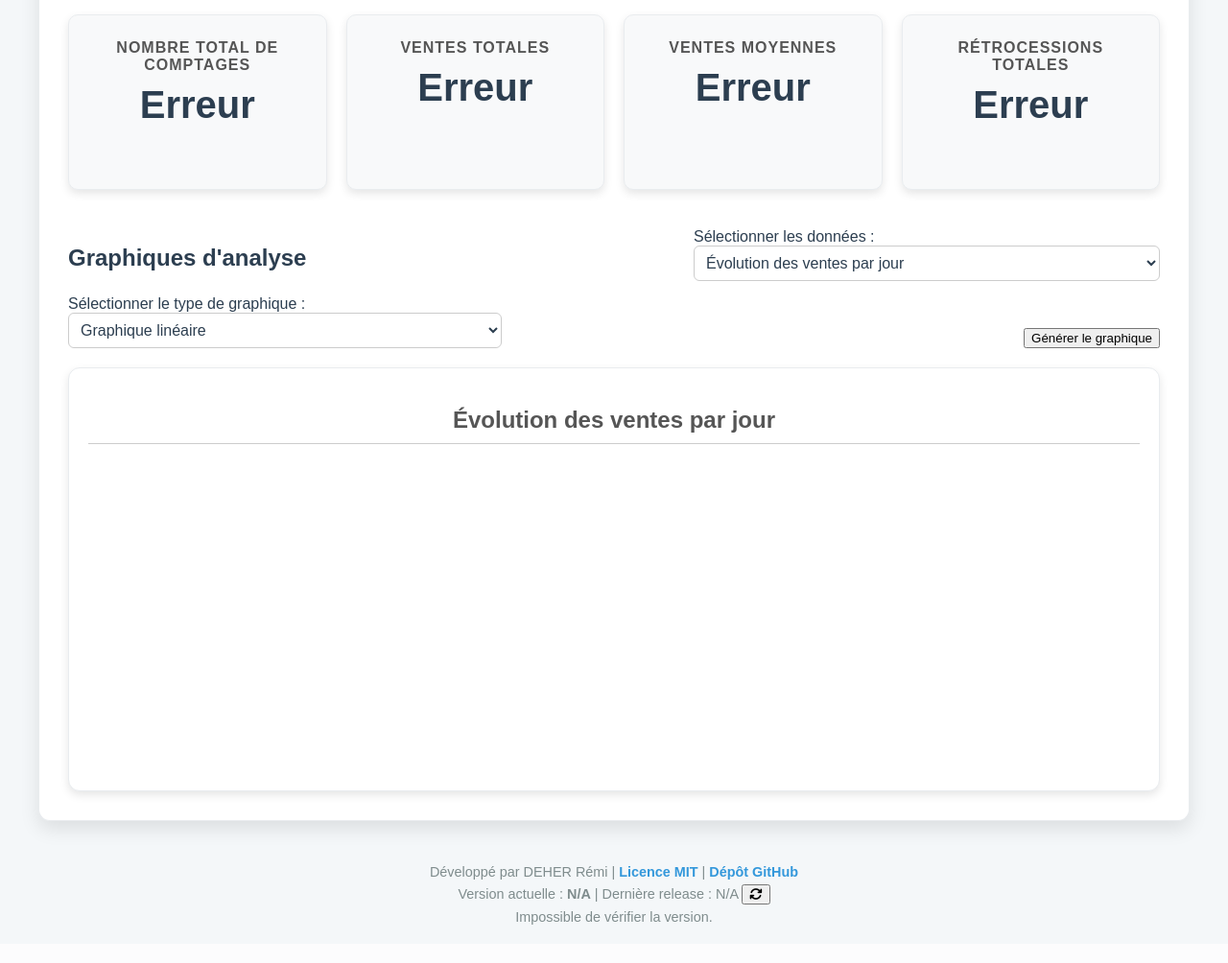
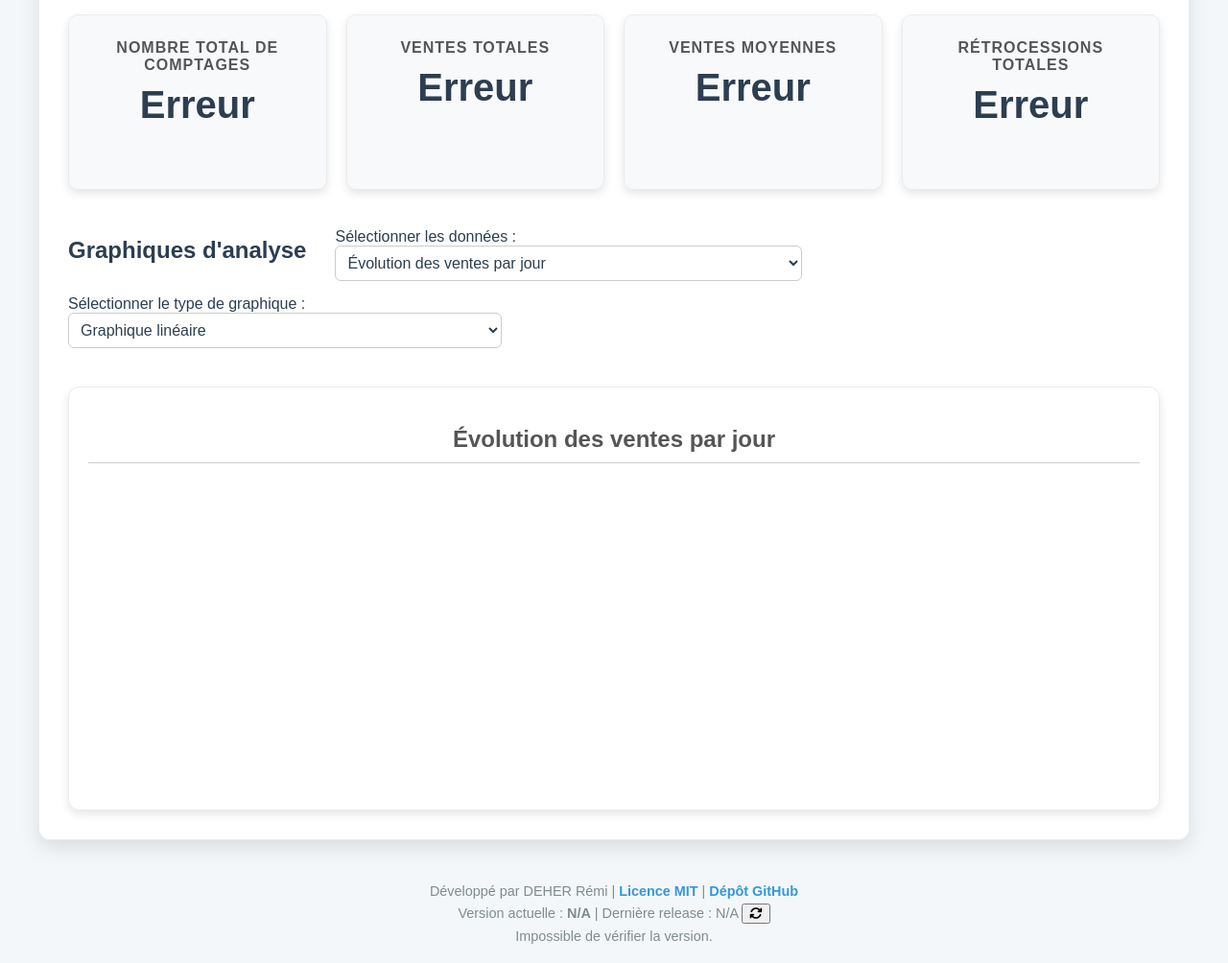
Before and after one commit to remi-deher/logiciel-comptage-caisse, a PHP site: page /templates/statistiques.php in a window 1280 px wide. Shown: the part 624-1628 px from the top of the page at 96% size. Before the commit the page ends 1588 px from the top, so only its background shows below. Run offline with PHP 8.4, Linux system fonts and the light colour scheme; data that the repository does not hold is empty; a map, chart or similar area stays blank; some libraries are stand-ins or nearby versions.

Commit message:
remplacement de la librairie Chart.JS par la librairie ApexChart

```diff
--- a/public/css/stats.css
+++ b/public/css/stats.css
@@ -274,10 +274,16 @@ body[data-theme="dark"] .filter-form input[type="date"] {
 }
 
 /* NOUVEAU: Styles pour la section des graphiques */
+.section-charts {
+    display: flex;
+    flex-direction: column;
+    gap: 20px;
+}
+
 .section-charts .chart-controls {
     display: flex;
-    justify-content: space-between;
-    align-items: flex-end;
+    justify-content: flex-start;
+    align-items: center;
     flex-wrap: wrap;
     gap: 15px;
     margin-bottom: 20px;
@@ -287,6 +293,7 @@ body[data-theme="dark"] .filter-form input[type="date"] {
     margin: 0;
     border-bottom: none;
     font-size: 1.5em;
+    margin-right: 15px;
 }
 
 .section-charts .chart-controls .input-group {
@@ -305,12 +312,13 @@ body[data-theme="dark"] .filter-form input[type="date"] {
 
 .chart-display .chart-container {
     height: 400px;
+    min-height: 400px; /* Ajout d'une hauteur minimale */
     border-radius: 12px;
     background-color: var(--color-surface);
     padding: 20px;
     box-shadow: 0 4px 10px var(--shadow-color);
     border: 1px solid var(--color-border-light);
-    margin-top: 20px;
+    position: relative;
 }
 
 .chart-display h2 {
@@ -325,8 +333,8 @@ body[data-theme="dark"] .filter-form input[type="date"] {
 .chart-display canvas {
     max-width: 100%;
     max-height: 100%;
-    width: auto;
-    height: auto;
+    width: 100%; /* Ajustement de la largeur pour qu'elle s'adapte à 100% */
+    height: 100%; /* Ajustement de la hauteur pour qu'elle s'adapte à 100% */
     display: block;
     margin: auto;
 }
--- a/public/js/stats.js
+++ b/public/js/stats.js
@@ -8,10 +8,9 @@ document.addEventListener('DOMContentLoaded', function() {
     let mainChart;
 
     const chartTitleElement = document.getElementById('chart-title');
-    const chartCanvas = document.getElementById('mainChart');
+    const chartContainer = document.getElementById('mainChart');
     const chartTypeSelector = document.getElementById('chart-type-selector');
     const dataSelector = document.getElementById('data-selector');
-    const generateChartBtn = document.getElementById('generate-chart-btn');
     const modal = document.getElementById('details-modal');
     const modalContent = document.getElementById('modal-details-content');
     const closeModalBtn = modal ? modal.querySelector('.modal-close') : null;
@@ -21,106 +20,105 @@ document.addEventListener('DOMContentLoaded', function() {
     const resetBtn = document.getElementById('reset-filter-btn');
 
     const chartColors = [
-        'rgba(255, 99, 132, 0.8)',
-        'rgba(54, 162, 235, 0.8)',
-        'rgba(255, 206, 86, 0.8)',
-        'rgba(75, 192, 192, 0.8)',
-        'rgba(153, 102, 255, 0.8)',
-        'rgba(255, 159, 64, 0.8)'
+        '#FF6384',
+        '#36A2EB',
+        '#FFCE56',
+        '#4BC0C0',
+        '#9966FF',
+        '#FF9F40'
     ];
 
-    // Fonction principale de mise à jour des graphiques
+    // Fonction principale de mise à jour des graphiques avec ApexCharts
     function updateChart() {
-        if (!chartCanvas) {
-            console.error("Élément canvas 'mainChart' introuvable. Le graphique ne sera pas affiché.");
+        if (!chartContainer) {
+            console.error("Élément conteneur 'mainChart' introuvable.");
             return;
         }
 
+        // Données à afficher
         const selectedData = dataSelector.value;
         const selectedChartType = chartTypeSelector.value;
         const dataToDisplay = chartData[selectedData];
-        let title = dataSelector.options[dataSelector.selectedIndex].text;
+        const title = dataSelector.options[dataSelector.selectedIndex].text;
 
         if (!dataToDisplay || !dataToDisplay.labels || dataToDisplay.data.length === 0) {
             if (mainChart) {
                 mainChart.destroy();
+                mainChart = null;
             }
             chartTitleElement.textContent = title + " (pas de données)";
             return;
         }
 
-        const ctx = chartCanvas.getContext('2d');
-        if (mainChart) {
-            mainChart.destroy();
-        }
-
-        const datasets = [];
-        let labels = [];
-
-        if (selectedData === 'evolution') {
-            labels = dataToDisplay.labels;
-            datasets.push({
-                label: 'Ventes totales',
-                data: dataToDisplay.data,
-                borderColor: chartColors[1],
-                backgroundColor: 'rgba(54, 162, 235, 0.2)',
-                fill: true,
-                tension: 0.4
-            });
-        } else if (selectedData === 'repartition' || selectedData === 'comparaison') {
-            labels = dataToDisplay.labels;
-             datasets.push({
-                label: title,
-                data: dataToDisplay.data,
-                backgroundColor: chartColors,
-                borderColor: selectedChartType === 'doughnut' ? '#fff' : chartColors,
-                borderWidth: selectedChartType === 'doughnut' ? 2 : 1
-            });
-        }
-
-        mainChart = new Chart(ctx, {
-            type: selectedChartType,
-            data: {
-                labels: labels,
-                datasets: datasets
+        // Configuration pour ApexCharts
+        let chartOptions = {
+            chart: {
+                type: selectedChartType === 'doughnut' ? 'pie' : selectedChartType,
+                height: 350,
+                toolbar: { show: false }
             },
-            options: {
-                responsive: true,
-                maintainAspectRatio: false,
-                plugins: {
-                    legend: {
-                        position: selectedChartType === 'doughnut' ? 'right' : 'top',
-                        labels: {
-                            usePointStyle: selectedChartType === 'doughnut',
-                            boxWidth: 8,
-                            padding: 15,
+            series: [{
+                name: 'Ventes',
+                data: dataToDisplay.data
+            }],
+            labels: dataToDisplay.labels,
+            colors: chartColors,
+            title: {
+                text: title,
+                align: 'center',
+                style: {
                     color: getComputedStyle(document.body).getPropertyValue('--color-text-primary')
                 }
             },
-                    tooltip: {
-                        callbacks: {
-                            label: function(context) {
-                                let label = context.dataset.label || '';
-                                if (label) { label += ': '; }
-                                const value = context.parsed.y !== undefined ? context.parsed.y : context.parsed;
-                                label += new Intl.NumberFormat('fr-FR', { style: 'currency', currency: 'EUR' }).format(value);
-                                return label;
+            responsive: [{
+                breakpoint: 480,
+                options: {
+                    chart: { width: 200 },
+                    legend: { position: 'bottom' }
                 }
+            }],
+            theme: {
+                mode: document.body.getAttribute('data-theme') === 'dark' ? 'dark' : 'light'
+            },
+            yaxis: {
+                labels: {
+                    formatter: function (value) {
+                        return new Intl.NumberFormat('fr-FR', { style: 'currency', currency: 'EUR' }).format(value);
+                    },
+                    style: {
+                        colors: getComputedStyle(document.body).getPropertyValue('--color-text-secondary')
                     }
                 }
             },
-                scales: selectedChartType === 'doughnut' ? {} : {
-                    x: {
-                        grid: { color: getComputedStyle(document.body).getPropertyValue('--color-border') },
-                        ticks: { color: getComputedStyle(document.body).getPropertyValue('--color-text-secondary') }
-                    },
-                    y: {
-                        grid: { color: getComputedStyle(document.body).getPropertyValue('--color-border') },
-                        ticks: { color: getComputedStyle(document.body).getPropertyValue('--color-text-secondary') }
+            xaxis: {
+                labels: {
+                    style: {
+                        colors: getComputedStyle(document.body).getPropertyValue('--color-text-secondary')
                     }
                 }
+            },
+            legend: {
+                labels: {
+                    colors: getComputedStyle(document.body).getPropertyValue('--color-text-primary')
                 }
-        });
+            }
+        };
+
+        // Gérer les cas spécifiques aux graphiques
+        if (selectedChartType === 'line' || selectedChartType === 'bar') {
+            chartOptions.series = [{ name: 'Ventes', data: dataToDisplay.data }];
+            chartOptions.xaxis.categories = dataToDisplay.labels;
+            delete chartOptions.labels;
+        }
+
+        // Création ou mise à jour du graphique
+        if (mainChart) {
+            mainChart.updateOptions(chartOptions);
+        } else {
+            mainChart = new ApexCharts(chartContainer, chartOptions);
+            mainChart.render();
+        }
+
         chartTitleElement.textContent = title;
     }
 
@@ -131,16 +129,22 @@ document.addEventListener('DOMContentLoaded', function() {
         const doughnutOption = chartTypeSelector.querySelector('option[value="doughnut"]');
         const lineOption = chartTypeSelector.querySelector('option[value="line"]');
 
-        if (selectedData === 'repartition' || selectedData === 'comparaison') {
+        if (selectedData === 'repartition') {
             doughnutOption.disabled = false;
-            lineOption.disabled = (selectedData === 'repartition');
-            if(chartTypeSelector.value === 'line' && selectedData === 'repartition') {
+            lineOption.disabled = true;
+            if (chartTypeSelector.value === 'line' || chartTypeSelector.value === 'bar') {
+                chartTypeSelector.value = 'doughnut';
+            }
+        } else if (selectedData === 'comparaison') {
+            doughnutOption.disabled = true;
+            lineOption.disabled = false;
+            if (chartTypeSelector.value === 'doughnut' || chartTypeSelector.value === 'line') {
                 chartTypeSelector.value = 'bar';
             }
         } else { // evolution
             doughnutOption.disabled = true;
             lineOption.disabled = false;
-            if(chartTypeSelector.value === 'doughnut') {
+            if (chartTypeSelector.value === 'doughnut' || chartTypeSelector.value === 'bar') {
                 chartTypeSelector.value = 'line';
             }
         }
@@ -149,10 +153,19 @@ document.addEventListener('DOMContentLoaded', function() {
 
 
     function updateKpi(kpis) {
-        document.getElementById('total-comptages').textContent = kpis.total_comptages;
-        document.getElementById('total-ventes').textContent = new Intl.NumberFormat('fr-FR', { style: 'currency', currency: 'EUR' }).format(kpis.total_ventes);
-        document.getElementById('ventes-moyennes').textContent = new Intl.NumberFormat('fr-FR', { style: 'currency', currency: 'EUR' }).format(kpis.ventes_moyennes);
-        document.getElementById('total-retrocession').textContent = new Intl.NumberFormat('fr-FR', { style: 'currency', currency: 'EUR' }).format(kpis.total_retrocession);
+        // Ajout de vérifications pour éviter les erreurs "Cannot set properties of null"
+        const totalComptagesEl = document.getElementById('total-comptages');
+        if(totalComptagesEl) totalComptagesEl.textContent = kpis.total_comptages;
+
+        const totalVentesEl = document.getElementById('total-ventes');
+        if(totalVentesEl) totalVentesEl.textContent = new Intl.NumberFormat('fr-FR', { style: 'currency', currency: 'EUR' }).format(kpis.total_ventes);
+
+        const ventesMoyennesEl = document.getElementById('ventes-moyennes');
+        if(ventesMoyennesEl) ventesMoyennesEl.textContent = new Intl.NumberFormat('fr-FR', { style: 'currency', currency: 'EUR' }).format(kpis.ventes_moyennes);
+
+        const totalRetrocessionEl = document.getElementById('total-retrocession');
+        if(totalRetrocessionEl) totalRetrocessionEl.textContent = new Intl.NumberFormat('fr-FR', { style: 'currency', currency: 'EUR' }).format(kpis.total_retrocession);
+
         kpiData = kpis;
     }
 
@@ -184,10 +197,19 @@ document.addEventListener('DOMContentLoaded', function() {
             })
             .catch(error => {
                 console.error('Erreur lors de la récupération des données de statistiques:', error);
-                document.getElementById('total-comptages').textContent = "Erreur";
-                document.getElementById('total-ventes').textContent = "Erreur";
-                document.getElementById('ventes-moyennes').textContent = "Erreur";
-                document.getElementById('total-retrocession').textContent = "Erreur";
+
+                // Mettre à jour les éléments si ils existent
+                const totalComptagesEl = document.getElementById('total-comptages');
+                if(totalComptagesEl) totalComptagesEl.textContent = "Erreur";
+
+                const totalVentesEl = document.getElementById('total-ventes');
+                if(totalVentesEl) totalVentesEl.textContent = "Erreur";
+
+                const ventesMoyennesEl = document.getElementById('ventes-moyennes');
+                if(ventesMoyennesEl) ventesMoyennesEl.textContent = "Erreur";
+
+                const totalRetrocessionEl = document.getElementById('total-retrocession');
+                if(totalRetrocessionEl) totalRetrocessionEl.textContent = "Erreur";
             });
     }
 
@@ -224,13 +246,8 @@ document.addEventListener('DOMContentLoaded', function() {
         });
     }
 
-    if (generateChartBtn) {
-        generateChartBtn.addEventListener('click', updateChart);
-    }
-
-    if (dataSelector) {
     dataSelector.addEventListener('change', updateChartTypeOptions);
-    }
+    chartTypeSelector.addEventListener('change', updateChart);
 
     quickFilterBtns.forEach(btn => {
         btn.addEventListener('click', function() {
--- a/templates/statistiques.php
+++ b/templates/statistiques.php
@@ -87,12 +87,11 @@ require_once __DIR__ . '/partials/navbar.php';
                     <option value="doughnut">Graphique en secteurs</option>
                 </select>
             </div>
-            <button id="generate-chart-btn" class="filter-btn">Générer le graphique</button>
         </div>
         <div class="chart-display">
             <div class="card chart-container">
                 <h2 id="chart-title">Évolution des ventes par jour</h2>
-                <canvas id="mainChart"></canvas>
+                <div id="mainChart"></div>
             </div>
         </div>
     </div>
@@ -106,6 +105,7 @@ require_once __DIR__ . '/partials/navbar.php';
     </div>
 </div>
 
+<script src="https://cdn.jsdelivr.net/npm/apexcharts"></script>
 <?php
 require_once __DIR__ . '/partials/footer.php';
 ?>
```
Lines whose indentation alone changed are shown as unchanged.
